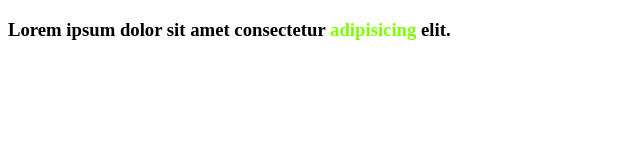
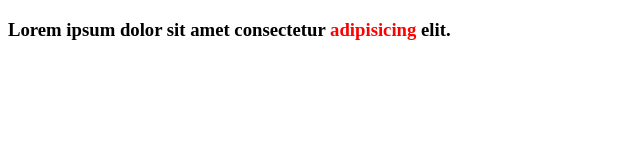
Before and after one commit to mofadl237/TaskFourMoTahawey, a plain HTML site: page index.html in a window 1280 px wide. Shown: the whole page, without its empty margins (0-640 px from the left). Drawn offline with Linux system fonts and the light colour scheme.

Commit message:
Add Imprtant!

```diff
--- a/style.css
+++ b/style.css
@@ -16,5 +16,5 @@ section .info .infoH3 #span {
 }
 /*Specific (0,0,4)*/
 section div h3 span {
-    color: red ;
+    color: red !important;
 }
```
